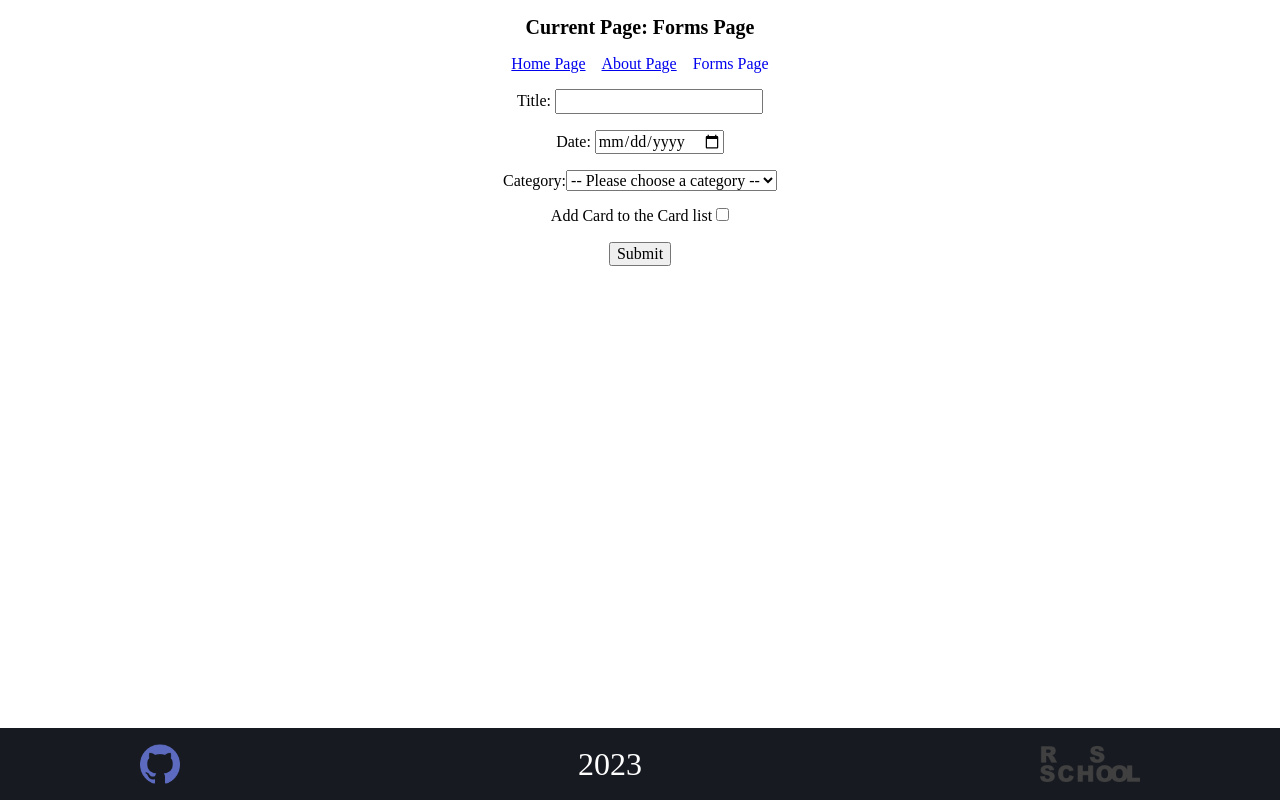
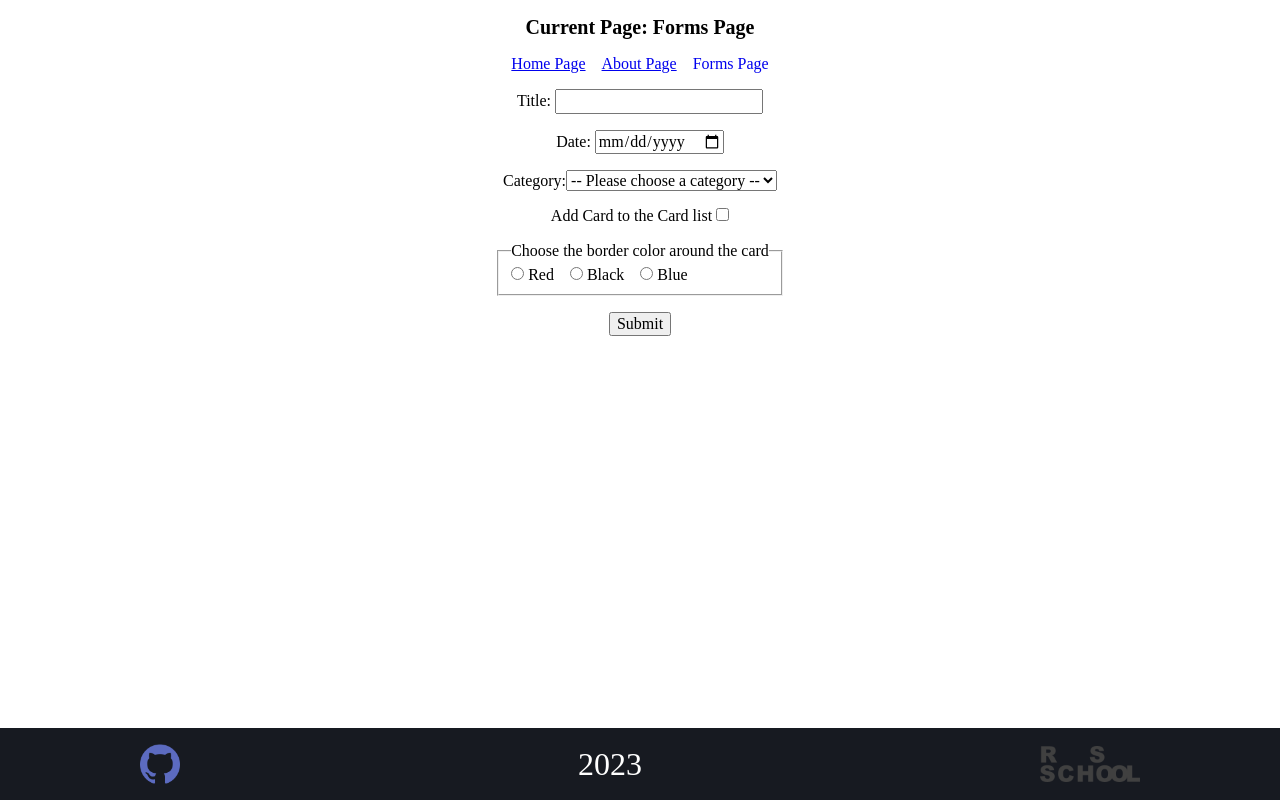
Before and after one commit to PavelZabalotny/react-2023-q1, a React (Vite) app: page /forms in a window 1280 px wide. Built offline with nearby package versions, Linux system fonts and the light colour scheme.

Commit message:
feat: implement FormRadio

```diff
--- a/src/components/Form/Form.tsx
+++ b/src/components/Form/Form.tsx
@@ -9,6 +9,8 @@ import FormSelect from "@/components/Form/FormSelect/FormSelect";
 import { categories } from "@/data/mockCategories";
 import { selectValidation } from "@/shared/utils/validators/selectValidation";
 import { checkboxValidation } from "@/shared/utils/validators/checkboxValidation";
+import FormRadio from "@/components/Form/FormRadio/FormRadio";
+import { radioValidation } from "@/shared/utils/validators/radioValidation";
 
 interface IState {
   isFormValid: boolean;
@@ -21,6 +23,23 @@ class Form extends Component<PropsWithChildren, IState> {
   private dateRef = React.createRef<HTMLInputElement>();
   private selectRef = React.createRef<HTMLSelectElement>();
   private checkboxRef = React.createRef<HTMLInputElement>();
+  private radioConfig = [
+    {
+      ref: React.createRef<HTMLInputElement>(),
+      label: "Red",
+      defaultValue: "red",
+    },
+    {
+      ref: React.createRef<HTMLInputElement>(),
+      label: "Black",
+      defaultValue: "black",
+    },
+    {
+      ref: React.createRef<HTMLInputElement>(),
+      label: "Blue",
+      defaultValue: "blue",
+    },
+  ];
 
   state = {
     isFormValid: false,
@@ -29,6 +48,7 @@ class Form extends Component<PropsWithChildren, IState> {
       date: false,
       select: false,
       checkbox: false,
+      radio: false,
     },
   };
 
@@ -69,6 +89,12 @@ class Form extends Component<PropsWithChildren, IState> {
           showError={hasError.checkbox}
           errorMessage="Please confirm adding Card to the Card List!"
         />
+        <FormRadio
+          config={this.radioConfig}
+          name="radio"
+          showError={hasError.radio}
+          errorMessage="Choose a radio!"
+        />
 
         <button type="submit">Submit</button>
       </form>
@@ -88,27 +114,36 @@ class Form extends Component<PropsWithChildren, IState> {
 
   private handleFormSubmit(e: FormEvent<HTMLFormElement>) {
     e.preventDefault();
-    const { current: textInput } = this.textRef;
-    const { current: dateInput } = this.dateRef;
+    const { current: title } = this.textRef;
+    const { current: date } = this.dateRef;
     const { current: select } = this.selectRef;
     const { current: checkbox } = this.checkboxRef;
+    const [radio] = this.radioConfig.filter((radio) => radio.ref.current?.checked);
 
-    if (textInput && dateInput && select && checkbox) {
-      const isTitleValid = () => this.handleValidate("title", textInput.value, textValidation);
-      const isDateValid = () => this.handleValidate("date", dateInput.value, dateValidation);
+    if (title && date && select && checkbox) {
+      const isTitleValid = () => this.handleValidate("title", title.value, textValidation);
+      const isDateValid = () => this.handleValidate("date", date.value, dateValidation);
       const isSelectValid = () => this.handleValidate("select", select.value, selectValidation);
       const isCheckboxValid = () =>
         this.handleValidate("checkbox", checkbox?.checked.toString(), checkboxValidation);
+      const isRadioValid = () =>
+        this.handleValidate("radio", radio?.ref.current?.value ?? "", radioValidation);
 
-      const arrayOfValidateFn = [isTitleValid, isDateValid, isSelectValid, isCheckboxValid];
+      const arrayOfValidateFn = [
+        isTitleValid,
+        isDateValid,
+        isSelectValid,
+        isCheckboxValid,
+        isRadioValid,
+      ];
       const isFormValid = validateAllFields(arrayOfValidateFn);
       if (isFormValid) {
-        console.log("form is valid");
         console.log({
-          title: textInput.value,
-          date: dateInput.value,
+          title: title.value,
+          date: date.value,
           select: select.value,
           checkbox: checkbox?.checked.toString(),
+          radio: radio?.ref.current?.value,
         });
         this.formRef.current?.reset();
       }
--- /dev/null
+++ b/src/components/Form/FormRadio/FormRadio.module.scss
@@ -0,0 +1,4 @@
+.radioGroup {
+  display: flex;
+  gap: 1rem;
+}
--- /dev/null
+++ b/src/components/Form/FormRadio/FormRadio.tsx
@@ -0,0 +1,33 @@
+import React, { FC } from "react";
+import FormError from "@/components/Form/FormError/FormError";
+import styles from "./FormRadio.module.scss";
+
+export interface IRadioConfig {
+  ref: React.RefObject<HTMLInputElement>;
+  label: string;
+  defaultValue: string;
+}
+
+interface IProps {
+  name: string;
+  config: IRadioConfig[];
+  showError: boolean;
+  errorMessage: string;
+}
+
+const FormRadio: FC<IProps> = ({ name, config, showError, errorMessage }) => (
+  <fieldset>
+    <legend>Choose the border color around the card</legend>
+    <div className={styles.radioGroup}>
+      {config.map((el) => (
+        <label key={el.defaultValue}>
+          <input type="radio" name={name} defaultValue={el.defaultValue} ref={el.ref} /> {el.label}
+        </label>
+      ))}
+    </div>
+
+    {showError && <FormError message={errorMessage} />}
+  </fieldset>
+);
+
+export default FormRadio;
--- a/src/components/Form/FormSelect/FormSelect.tsx
+++ b/src/components/Form/FormSelect/FormSelect.tsx
@@ -2,7 +2,6 @@ import React, { forwardRef } from "react";
 import FormError from "@/components/Form/FormError/FormError";
 
 interface IProps {
-  ref: React.RefObject<HTMLInputElement>;
   id: string;
   categories: string[];
   label: string;
@@ -16,7 +15,9 @@ const FormSelect: React.ForwardRefExoticComponent<
   <label>
     {label}
     <select id={id} ref={ref}>
-      <option value="">-- Please choose a category --</option>
+      <option defaultValue="" hidden>
+        -- Please choose a category --
+      </option>
       {categories.map((category) => (
         <option key={category} value={category}>
           {category}
--- a/src/interfaces/inputName.type.ts
+++ b/src/interfaces/inputName.type.ts
@@ -1 +1 @@
-export type TInputName = "title" | "date" | "select" | "checkbox";
+export type TInputName = "title" | "date" | "select" | "checkbox" | "radio";
--- /dev/null
+++ b/src/shared/utils/validators/radioValidation.ts
@@ -0,0 +1,3 @@
+export function radioValidation(radio: string): boolean {
+  return radio.length > 0;
+}
```
